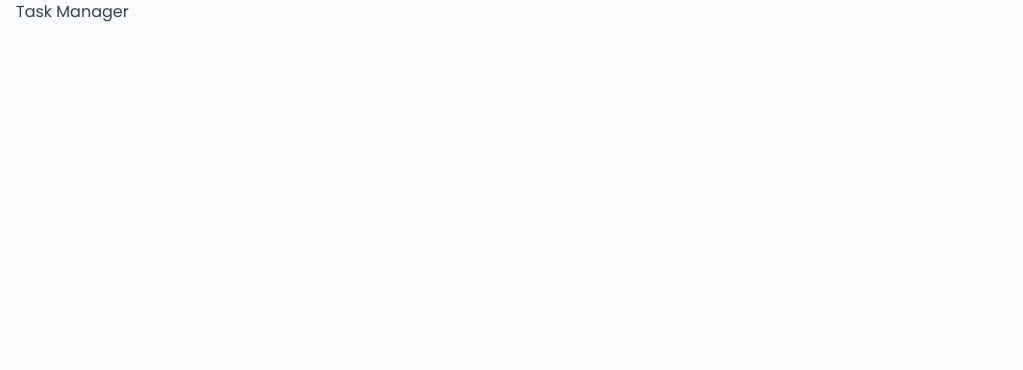
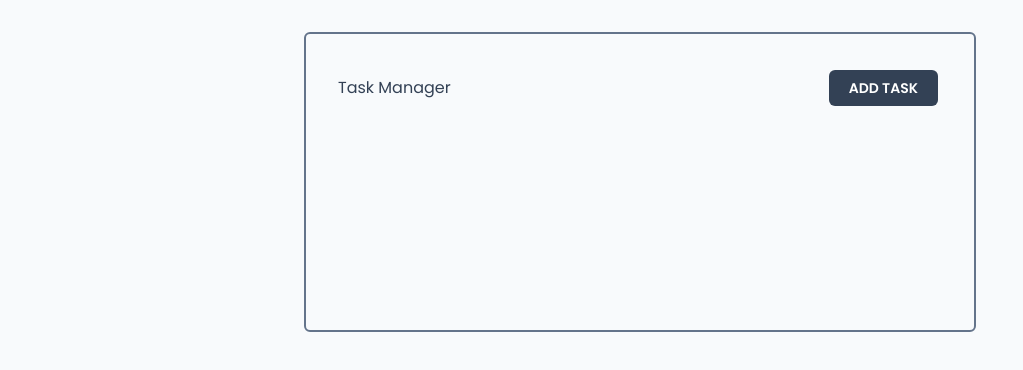
Before and after one commit to thes3interdev/slp-task-tracker-webapp, a React (Create React App) app: page / in a window 1280 px wide. Shown: the top 370 px of the page, without its empty margins (0-1023 px from the left). Built offline with nearby package versions, Linux system fonts and the light colour scheme.

Commit message:
chore: styling.

```diff
--- a/src/App.js
+++ b/src/App.js
@@ -2,7 +2,7 @@ import Header from './components/Header';
 
 function App() {
 	return (
-		<div className="container mx-auto px-4">
+		<div className="container">
 			<Header title="Task Manager" />
 		</div>
 	);
--- a/src/components/Header.js
+++ b/src/components/Header.js
@@ -1,5 +1,10 @@
 const Header = ({ title }) => {
-	return <header>{title}</header>;
+	return (
+		<header className="header">
+			<h2>{title}</h2>
+			<button className="btn">Add Task</button>
+		</header>
+	);
 };
 
 Header.defaultProps = {
--- a/src/index.css
+++ b/src/index.css
@@ -13,3 +13,17 @@
 		@apply bg-slate-50 font-poppins text-slate-700 antialiased;
 	}
 }
+
+@layer components {
+	.container {
+		@apply mx-auto my-8 min-h-[300px] max-w-2xl rounded-md border-2 border-slate-500 p-8;
+	}
+
+	.header {
+		@apply mb-5 flex items-center justify-between;
+	}
+
+	.btn {
+		@apply m-1 inline-block cursor-pointer rounded-md bg-slate-700 py-2 px-5 text-sm font-semibold uppercase text-white hover:bg-slate-900 focus:outline-none focus:ring-2 focus:ring-slate-700 focus:ring-offset-2;
+	}
+}
```
